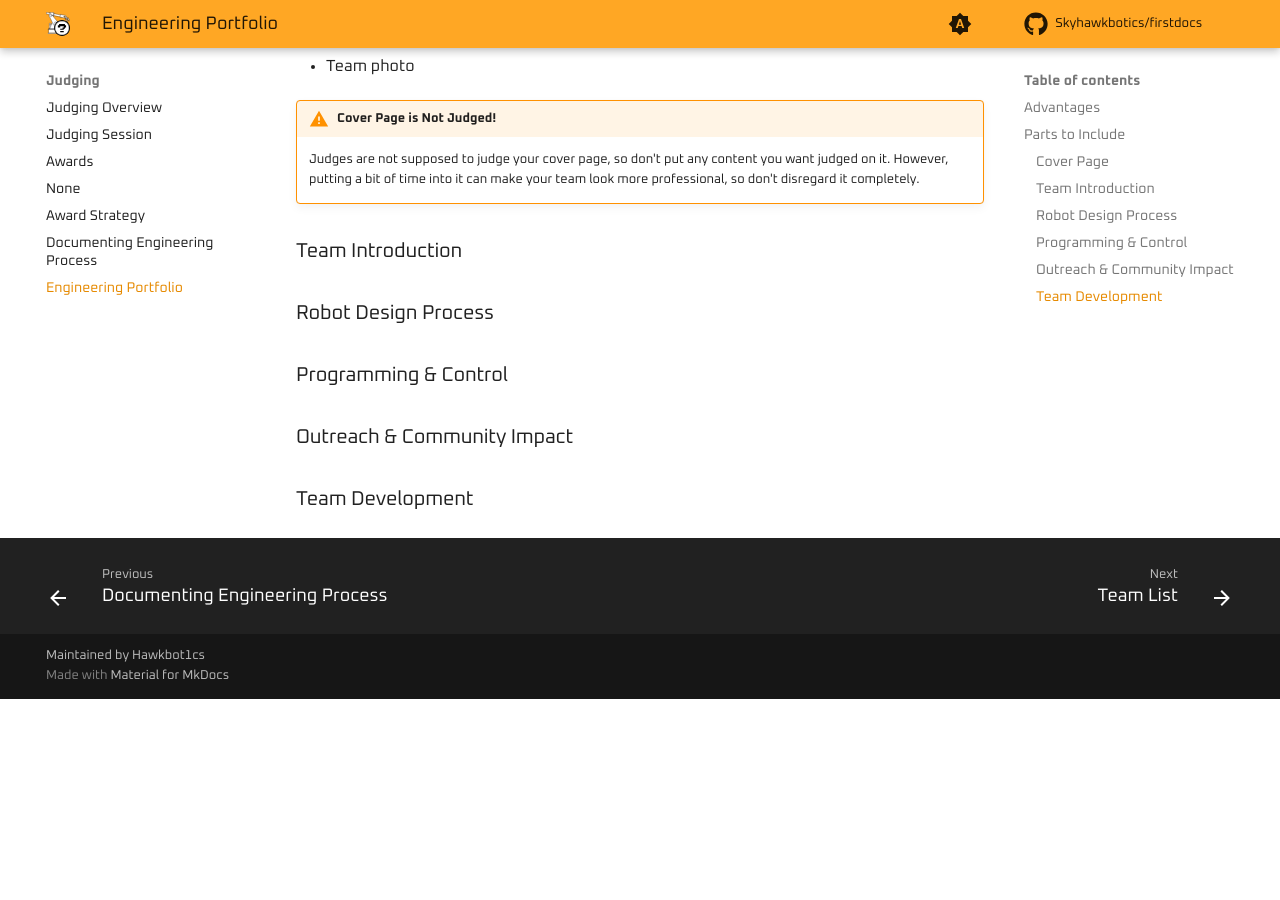
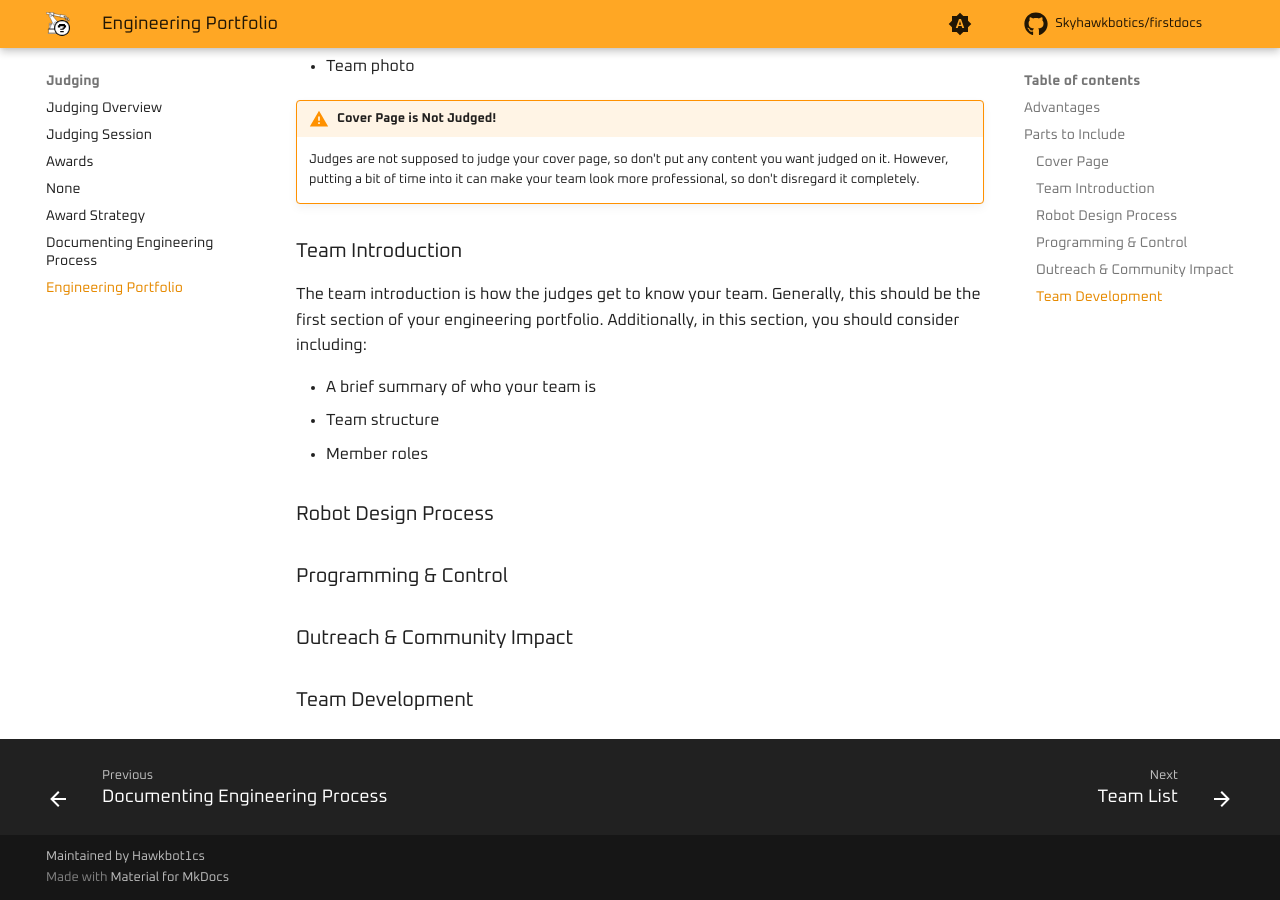
Before and after one commit to Skyhawkbotics/firstdocs, an MkDocs documentation site: the page built from source/docs/judging/engineering-portfolio.md, in a window 1280 px wide and 900 px high, scrolled down 797 px. Built offline with MkDocs 1.6.1 and Material for MkDocs 9.7.7, drawn with Linux system fonts in a browser that asks for light colours; comment, search, counter and statistics services are not loaded; before the commit the page ends 1496 px from its top, so only the background shows below that.

Commit message:
add team introduction info

```diff
--- a/source/docs/judging/engineering-portfolio.md
+++ b/source/docs/judging/engineering-portfolio.md
@@ -27,6 +27,12 @@ Your cover page is the first thing the judges will see. Generally, you should in
 
 ### Team Introduction
 
+The team introduction is how the judges get to know your team. Generally, this should be the first section of your engineering portfolio. Additionally, in this section, you should consider including:
+
+* A brief summary of who your team is
+* Team structure
+* Member roles
+
 ### Robot Design Process
 
 ### Programming & Control
```
